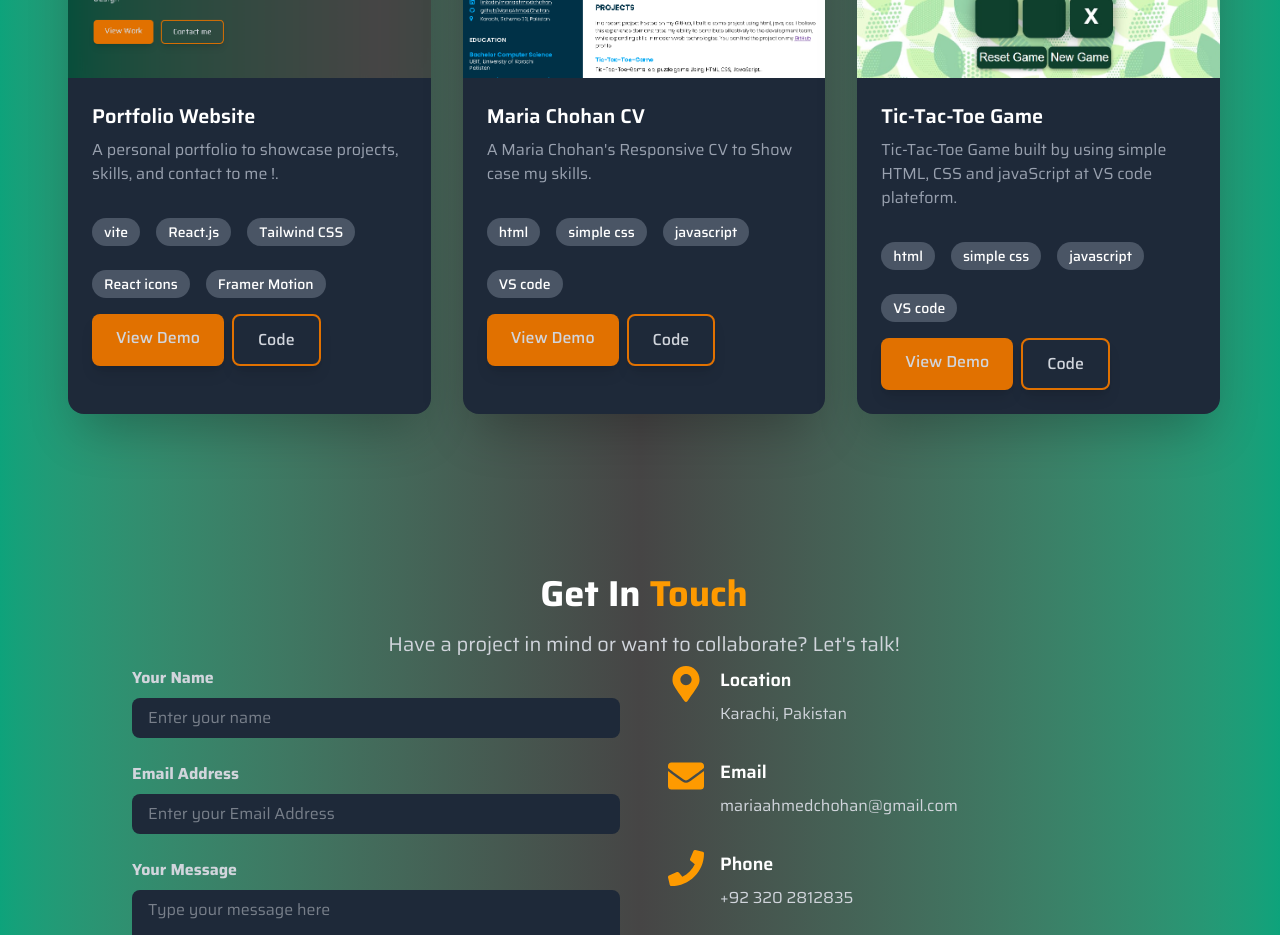
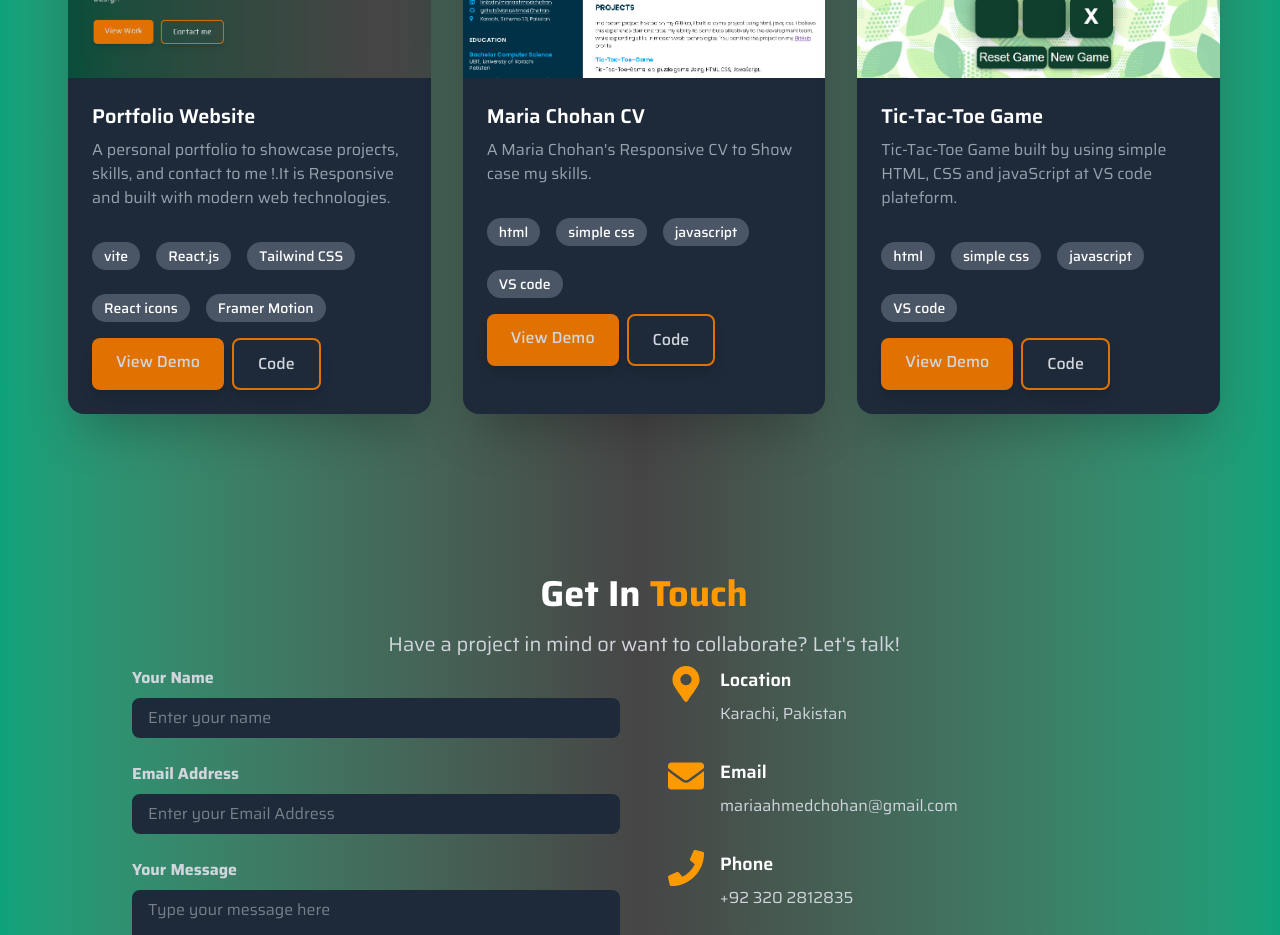
Before and after one commit to MariaAhmedChohan/Maria-Chohan-Portfolio, a React (Vite) app: page / in a window 1280 px wide. Shown: the part 3680-4615 px from the top of the page. Built offline with nearby package versions, Linux system fonts and the light colour scheme.

Commit message:
delete some files

```diff
--- a/src/assets/assets.js
+++ b/src/assets/assets.js
@@ -108,7 +108,7 @@ export const projects = [
   },
   {
     title: "Portfolio Website",
-    description: "A personal portfolio to showcase projects, skills, and contact to me !.",
+    description: "A personal portfolio to showcase projects, skills, and contact to me !.It is Responsive and built with modern web technologies.",
     image: projectImg4,
     tech: ["vite", "React.js", "Tailwind CSS", "React icons", "Framer Motion" ],
     icons: [FaReact, FaCloud],
--- a/src/components/Skills.jsx
+++ b/src/components/Skills.jsx
@@ -23,7 +23,7 @@ const Skills = () => {
           Technologies I work with to bring ideas to life
         </p>
 
-        {/* cards */}
+        {/* dummy cards */}
         <div className="grid grid-cols-1 md:grid-cols-2 lg:grid-cols-3 gap-8 max-w-5xl mx-auto ">
           {skills.map((skill, index) => (
             <div
```
